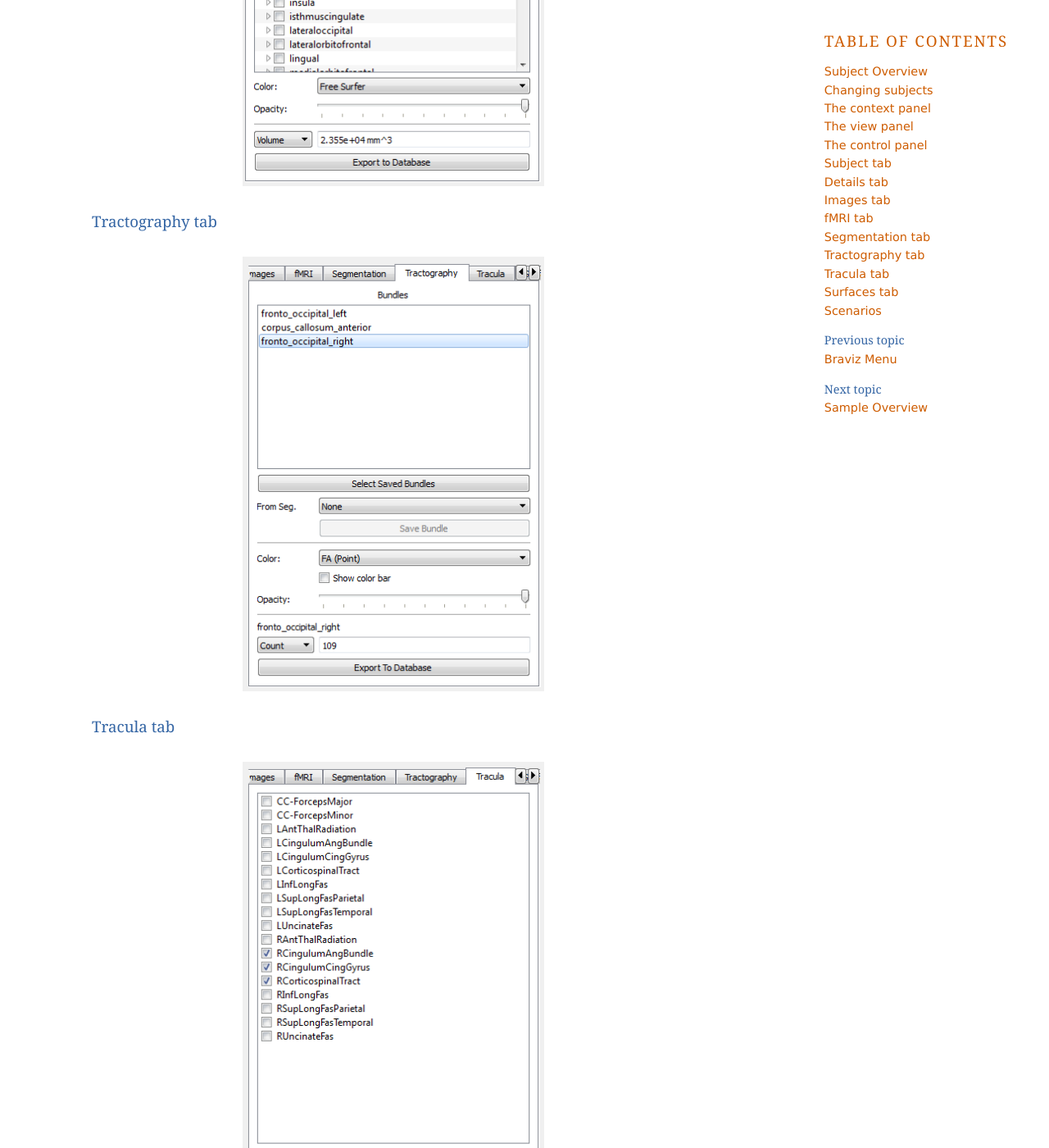
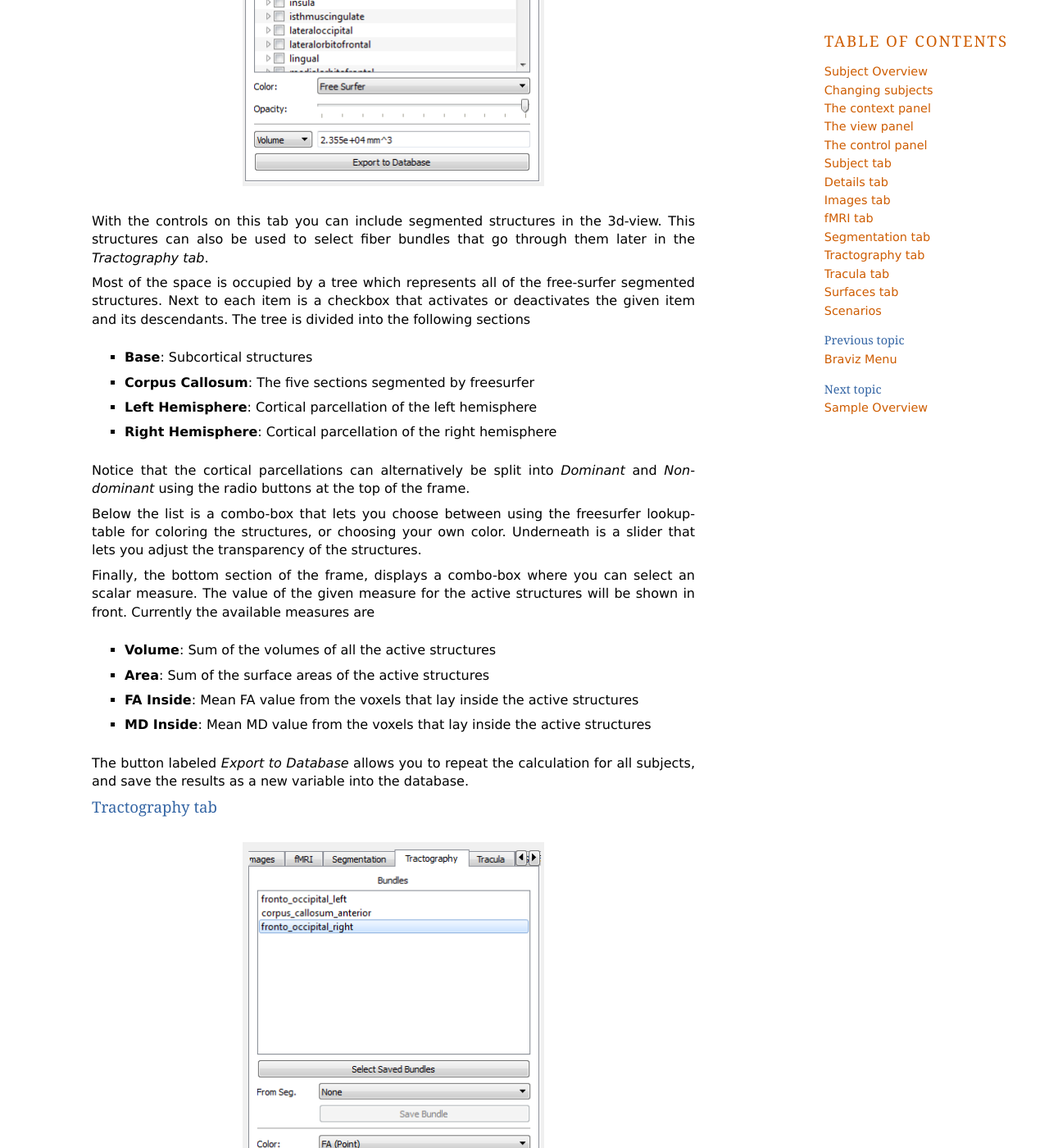
Before and after one commit to diego0020/braviz-app, a Sphinx documentation site: the page built from sphinx_doc/source/graphical/subject_overview.rst, in a window 1280 px wide and 1400 px high, scrolled down 5920 px. Shown: the whole window at 82% size. Built offline with Sphinx 7.4.7, drawn with Linux system fonts in a browser that asks for light colours.

Commit message:
subject overview documentation

```diff
--- a/sphinx_doc/source/graphical/subject_overview.rst
+++ b/sphinx_doc/source/graphical/subject_overview.rst
@@ -180,6 +180,35 @@ Segmentation tab
     :width: 50%
     :alt: Subject tab
 
+With the controls on this tab you can include segmented structures in the 3d-view. This structures can also be used
+to select fiber bundles that go through them later in the *Tractography tab*.
+
+Most of the space is occupied by a tree which represents all of the free-surfer segmented structures. Next to each
+item is a checkbox that activates or deactivates the given item and its descendants. The tree is divided into the
+following sections
+
+    -   **Base**: Subcortical structures
+    -   **Corpus Callosum**: The five sections segmented by freesurfer
+    -   **Left Hemisphere**: Cortical parcellation of the left hemisphere
+    -   **Right Hemisphere**: Cortical parcellation of the right hemisphere
+
+Notice that the cortical parcellations can alternatively be split into *Dominant* and *Non-dominant* using the
+radio buttons at the top of the frame.
+
+Below the list is a combo-box that lets you choose between using the freesurfer lookup-table for coloring the structures,
+or choosing your own color. Underneath is a slider that lets you adjust the transparency of the structures.
+
+Finally, the bottom section of the frame, displays a combo-box where you can select an scalar measure. The value of
+the given measure for the active structures will be shown in front. Currently the available measures are
+
+    -   **Volume**: Sum of the volumes of all the active structures
+    -   **Area**: Sum of the surface areas of the active structures
+    -   **FA Inside**: Mean FA value from the voxels that lay inside the active structures
+    -   **MD Inside**: Mean MD value from the voxels that lay inside the active structures
+
+The button labeled *Export to Database* allows you to repeat the calculation for all subjects, and save the results
+as a new variable into the database.
+
 Tractography tab
 ^^^^^^^^^^^^^^^^^^
 
```
